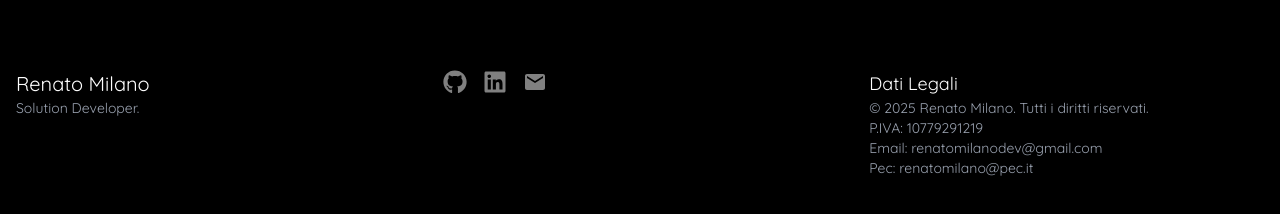
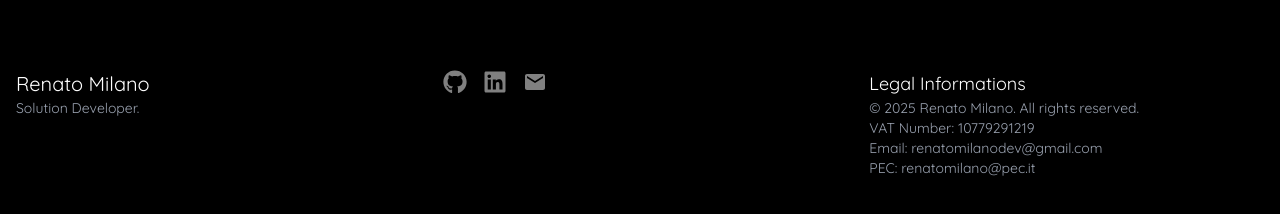
Before and after one commit to renato-milano/portfolio, a React (Vite) app: page / in a window 1280 px wide. Shown: the part 4205-4419 px from the top of the page. Built offline with nearby package versions, Linux system fonts and the light colour scheme.

Commit message:
Footer eng

```diff
--- a/src/component/Footer.jsx
+++ b/src/component/Footer.jsx
@@ -20,11 +20,11 @@ export default function Footer() {
 
         {/* Dati Legali */}
         <div>
-          <h3 className="text-lg font-quick">Dati Legali</h3>
-          <p className="text-sm font-quick text-gray-400">© 2025 Renato Milano. Tutti i diritti riservati.</p>
-          <p className="text-sm font-quick text-gray-400">P.IVA: 10779291219</p>
+          <h3 className="text-lg font-quick">Legal Informations</h3>
+          <p className="text-sm font-quick text-gray-400">© 2025 Renato Milano. All rights reserved.</p>
+          <p className="text-sm font-quick text-gray-400">VAT Number: 10779291219</p>
           <p className="text-sm font-quick text-gray-400">Email: renatomilanodev@gmail.com</p>
-          <p className="text-sm font-quick text-gray-400">Pec: renatomilano@pec.it</p>
+          <p className="text-sm font-quick text-gray-400">PEC: renatomilano@pec.it</p>
         </div>
       </div>
     </footer>
```
